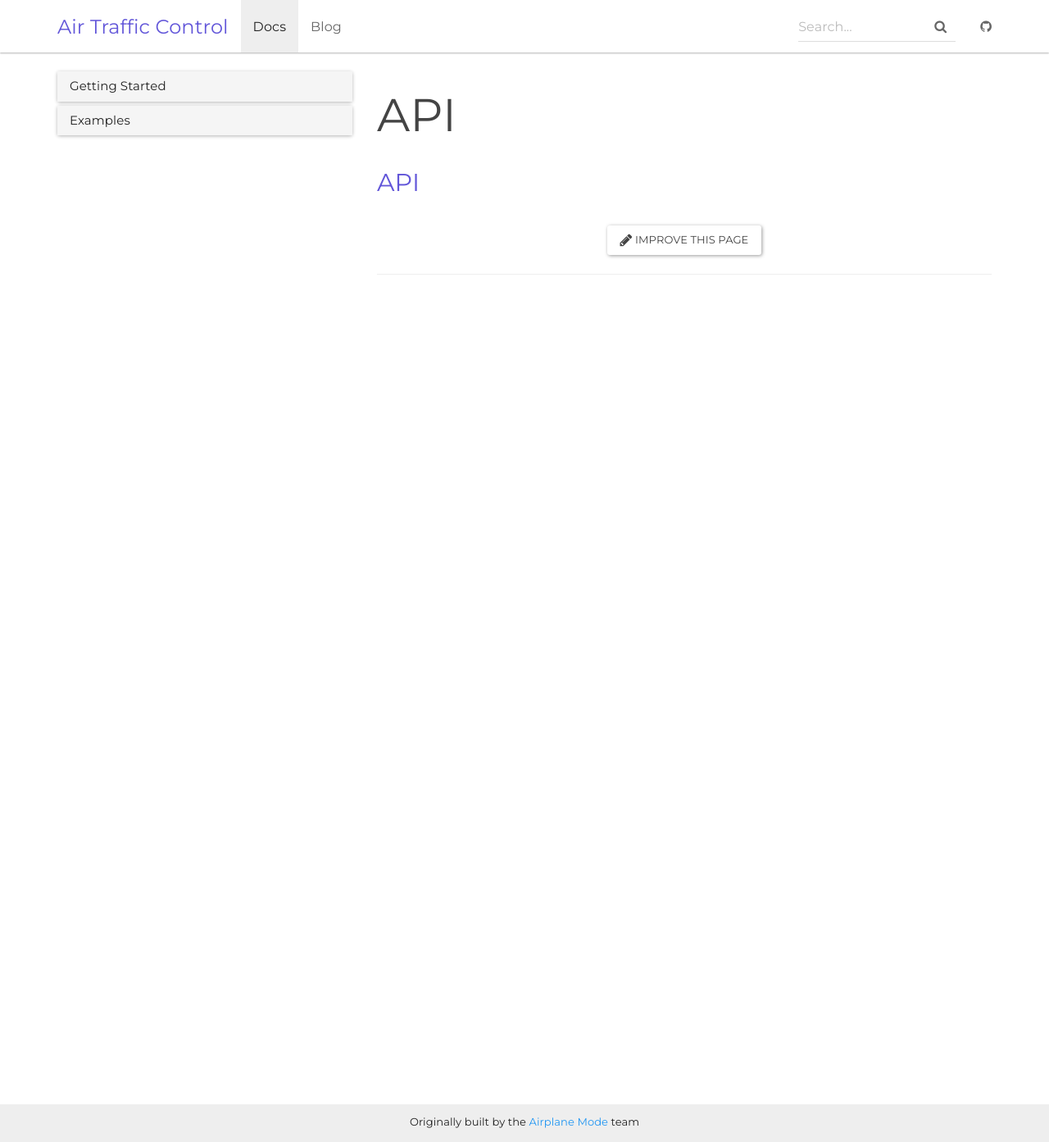
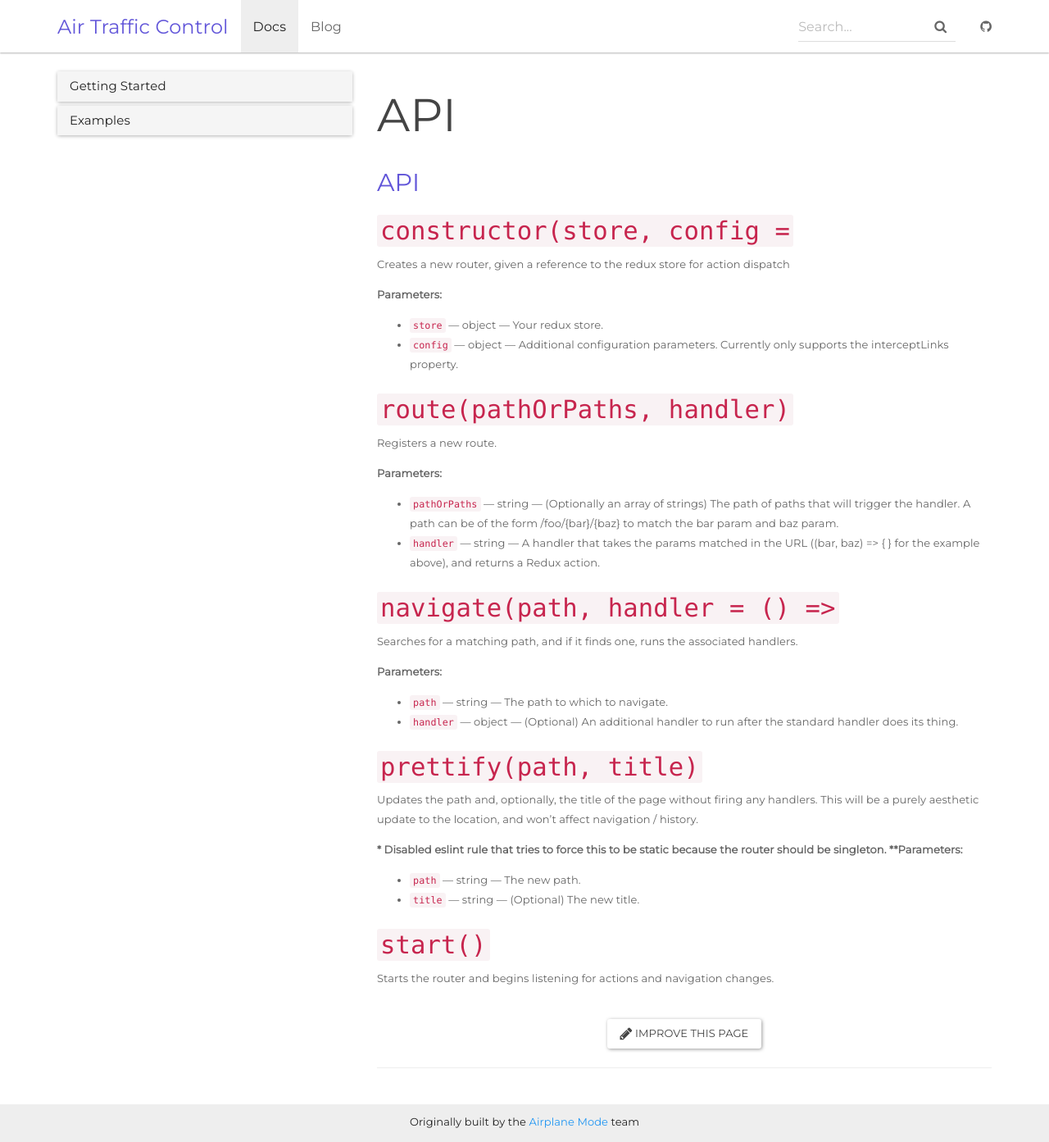
Before and after one commit to airplane-mode/air-traffic-control, a Jekyll site: the page built from docs/_docs/api.md, in a window 1280 px wide and 1393 px high. Shown: the whole window at 82% size. Built offline with Jekyll 4.4.1, drawn with Linux system fonts in a browser that asks for light colours; nearby versions of some CDN libraries.

Commit message:
test build

```diff
--- a/docs/_docs/api.md
+++ b/docs/_docs/api.md
@@ -7,4 +7,49 @@ redirect_from: /docs/api.html
 ## API
 
 <!-- BEGIN DOC-COMMENT H3 src/index.js -->
+### `constructor(store, config =`
+
+Creates a new router, given a reference to the redux store for action dispatch
+
+
+**Parameters:**
+
+* `store` — object — Your redux store.
+* `config` — object — Additional configuration parameters. Currently only supports the interceptLinks property.
+
+### `route(pathOrPaths, handler)`
+
+Registers a new route.
+
+
+**Parameters:**
+
+* `pathOrPaths` — string — (Optionally an array of strings) The path of paths that will trigger the handler. A path can be of the form /foo/{bar}/{baz} to match the bar param and baz param.
+* `handler` — string — A handler that takes the params matched in the URL ((bar, baz) => { } for the example above), and returns a Redux action.
+
+### `navigate(path, handler = () =>`
+
+Searches for a matching path, and if it finds one, runs the associated handlers.
+
+
+**Parameters:**
+
+* `path` — string — The path to which to navigate.
+* `handler` — object — (Optional) An additional handler to run after the standard handler does its thing.
+
+### `prettify(path, title)`
+
+Updates the path and, optionally, the title of the page without firing any handlers. This will be a purely aesthetic update to the location, and won't affect navigation / history.
+
+*** Disabled eslint rule that tries to force this to be static because the router should be singleton.
+**Parameters:**
+
+* `path` — string — The new path.
+* `title` — string — (Optional) The new title.
+
+### `start()`
+
+Starts the router and begins listening for actions and navigation changes.
+
+
 <!-- END DOC-COMMENT -->
```
